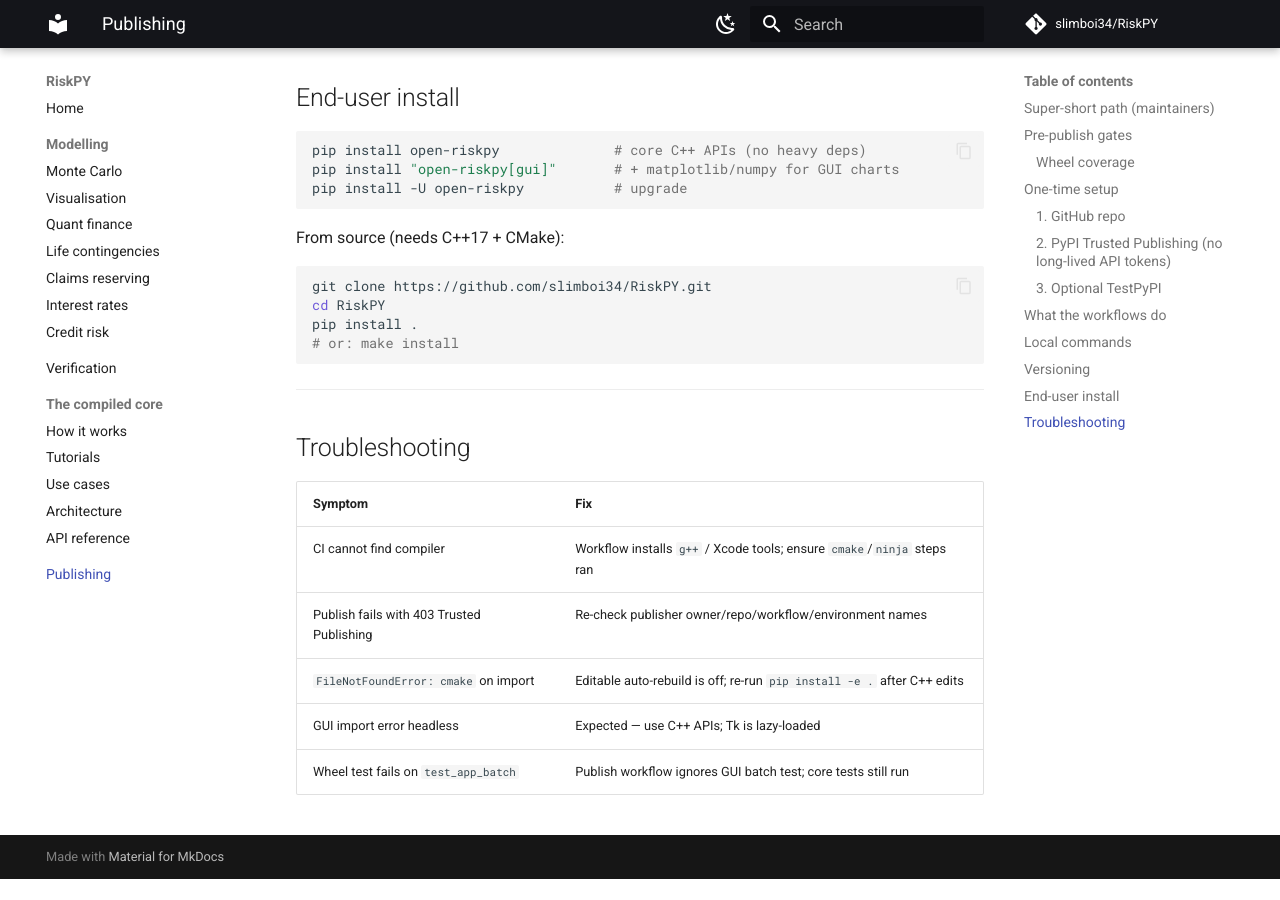
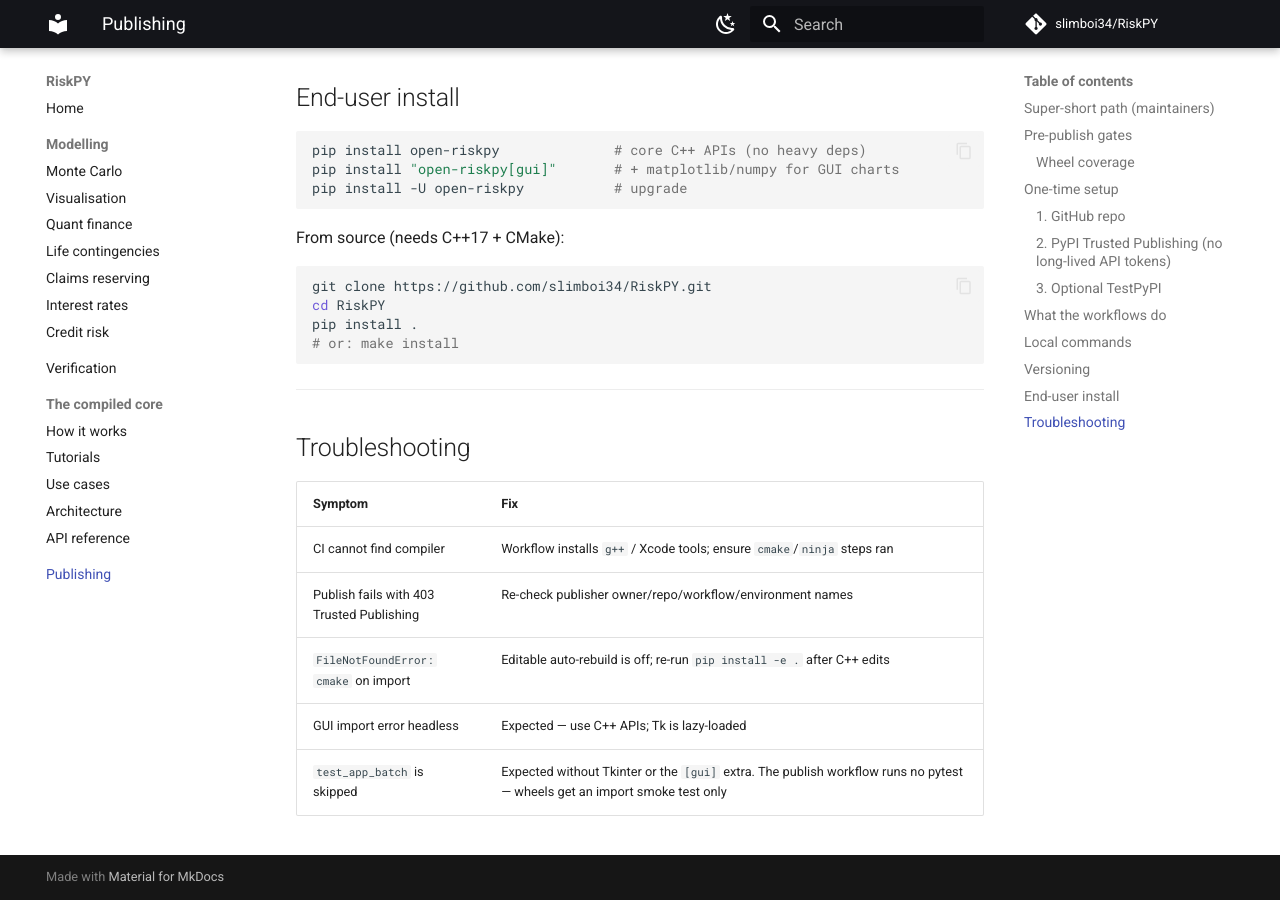
Before and after one commit to slimboi34/RiskPY, an MkDocs documentation site: the page built from docs/PUBLISHING.md, in a window 1280 px wide and 900 px high, scrolled down 3618 px. Built offline with MkDocs 1.6.1 and Material for MkDocs 9.7.7, drawn with Linux system fonts in a browser that asks for light colours; comment, search, counter and statistics services are not loaded; before the commit the page ends 4497 px from its top, so only the background shows below that.

Commit message:
auto: update docs/PUBLISHING.md
Committed automatically by cgrid for chat "RiskPY".

```diff
--- a/docs/PUBLISHING.md
+++ b/docs/PUBLISHING.md
@@ -156,4 +156,4 @@ pip install .
 | Publish fails with 403 Trusted Publishing | Re-check publisher owner/repo/workflow/environment names |
 | `FileNotFoundError: cmake` on import | Editable auto-rebuild is off; re-run `pip install -e .` after C++ edits |
 | GUI import error headless | Expected — use C++ APIs; Tk is lazy-loaded |
-| Wheel test fails on `test_app_batch` | Publish workflow ignores GUI batch test; core tests still run |
+| `test_app_batch` is skipped | Expected without Tkinter or the `[gui]` extra. The publish workflow runs no pytest — wheels get an import smoke test only |
```
